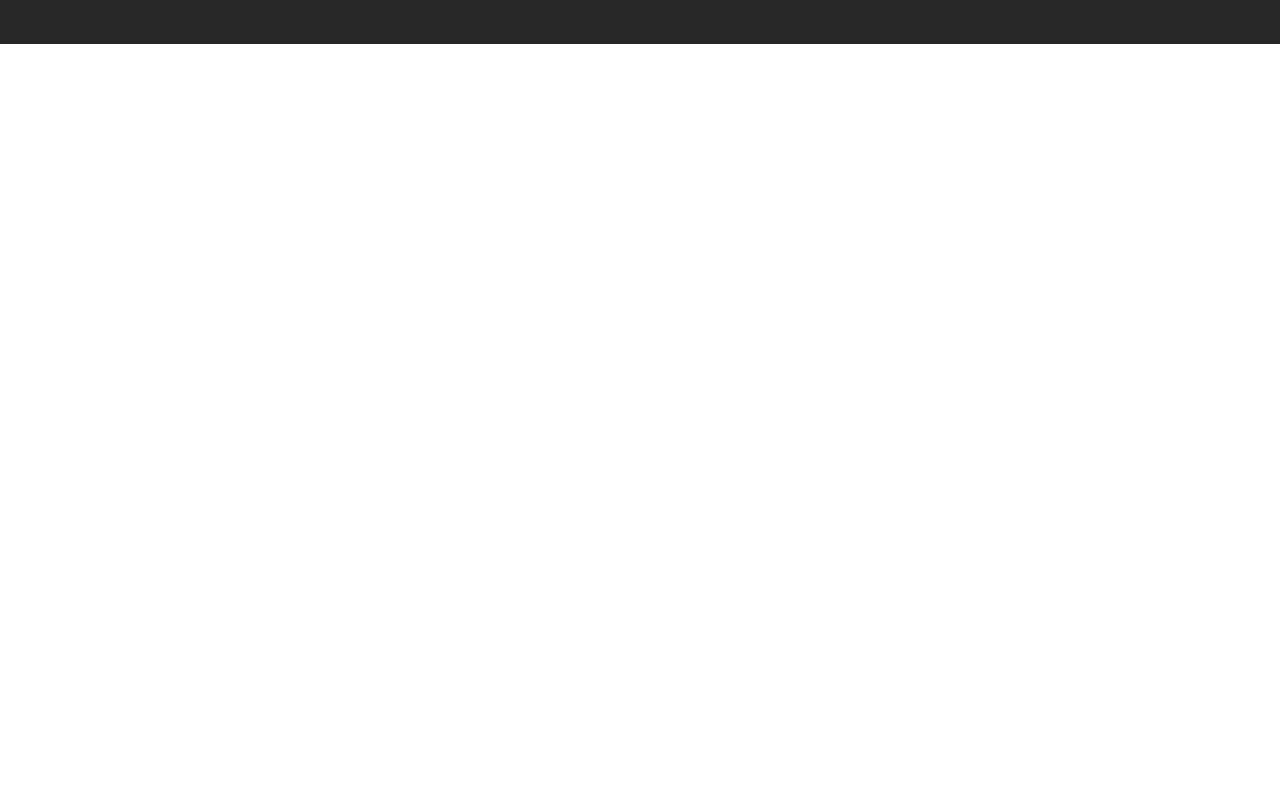
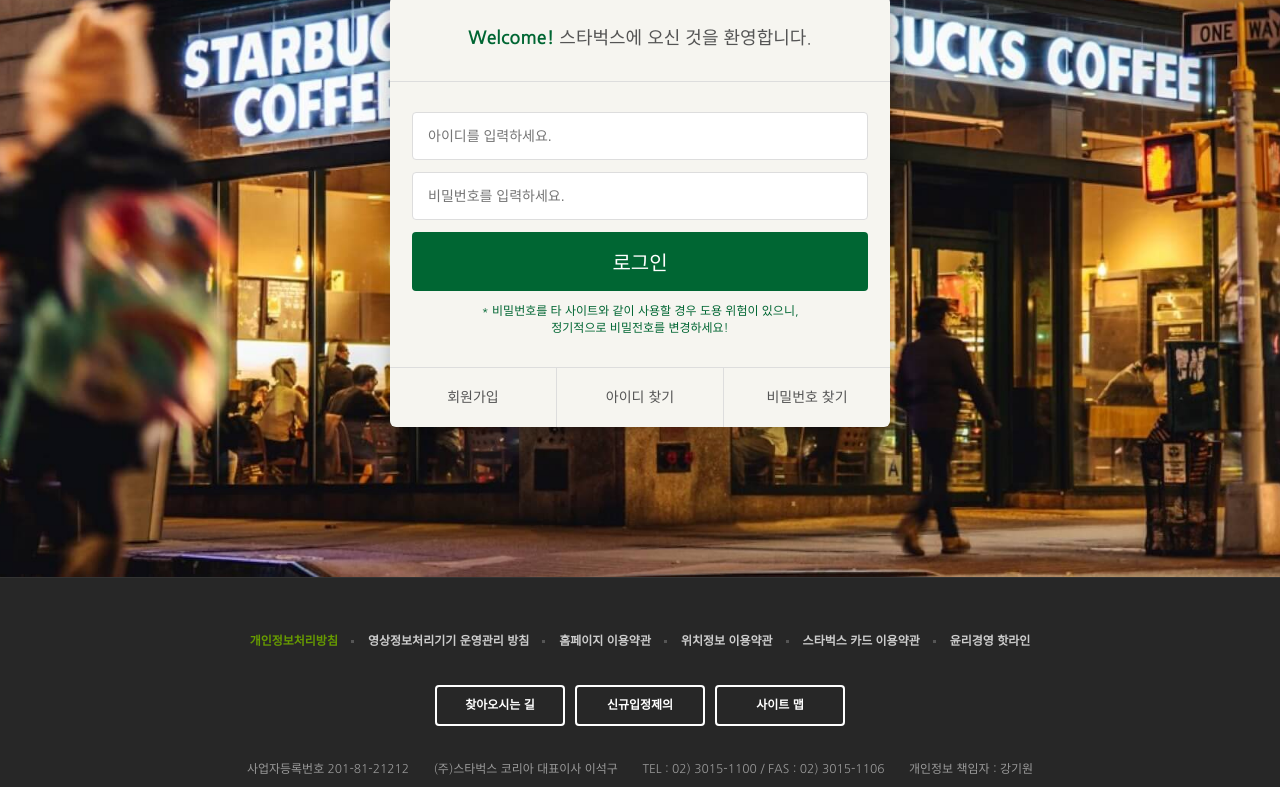
Before and after one commit to Jbinny/starbucks, a plain HTML site: page signin/index.html in a window 1280 px wide. Shown: the part 290-1077 px from the top of the page. Before the commit the page ends 800 px from the top, so only its background shows below. Drawn offline with nearby package versions, Linux system fonts and the light colour scheme.

Commit message:
로그인 페이지 완성

```diff
--- /dev/null
+++ b/css/signin.css
@@ -0,0 +1,78 @@
+.signin {
+  margin-top: 120px;
+  padding: 100px 0 150px;
+  background-image: url('../images/signin_bg.jpg');
+  background-repeat: no-repeat;
+  background-position: center;
+  background-attachment: fixed;
+  background-size: cover;
+}
+.signin h1 {
+  color: #fff;
+  font-size: 30px;
+  font-weight: 700;
+  text-align: center;
+  margin-bottom: 24px;
+}
+.signin__card {
+  width: 500px;
+  margin: 0 auto;
+  border-radius: 6px;
+  background-color: #f6f5f0;
+  box-shadow: 2px 2px 20px rgba(0, 0, 0, .3);
+  color: #555;
+}
+.signin__card h2 {
+  padding: 30px;
+  font-size: 18px;
+  text-align: center;
+  border-bottom: 1px solid #ddd;
+}
+.signin__card h2 strong {
+  font-weight: 700;
+  color: #006633;
+}
+.signin__card form {
+  padding: 30px 22px;
+}
+.signin__card form input {
+  width: 100%;
+  margin-bottom: 12px;
+  padding: 15px;
+  border: 1px solid #ddd;
+  border-radius: 4px;
+  outline: none;
+  box-sizing: border-box;
+  font-size: 14px;
+}
+.signin__card form [type="submit"] {
+  background-color: #006633;
+  border: none;
+  color: #fff;
+  font-size: 20px;
+  cursor: pointer;
+}
+.signin__card form p {
+  font-size: 12px;
+  color: #006633;
+  text-align: center;
+}
+.signin__card .actions {
+  display: flex;
+  border-top: 1px solid #ddd;
+}
+.signin__card .actions a {
+  flex-grow: 1;
+  flex-basis: 0;
+  text-align: center;
+  padding: 20px;
+  color: #555;
+  font-size: 14px;
+  border-right: 1px solid #ddd;
+}
+.signin__card .actions a:last-child {
+  border-right: none;
+}
+.signin__card .actions a:hover {
+  text-decoration: underline;
+}
--- a/js/common.js
+++ b/js/common.js
@@ -0,0 +1,19 @@
+const searchEl = document.querySelector('.search');
+const searchInputEl = searchEl.querySelector('input');
+
+searchEl.addEventListener('click', function () {
+  searchInputEl.focus();
+});
+
+searchInputEl.addEventListener('focus', function() {
+  searchEl.classList.add('focused');
+  searchInputEl.setAttribute('placeholder', '통합검색');
+});
+
+searchInputEl.addEventListener('blur', function() {
+  searchEl.classList.remove('focused');
+  searchInputEl.setAttribute('placeholder', '');
+});
+
+const thisYear = document.querySelector('.this-year');
+thisYear.textContent = new Date().getFullYear();
--- a/signin/index.html
+++ b/signin/index.html
@@ -27,6 +27,7 @@
   <link href="https://fonts.googleapis.com/css2?family=Nanum+Gothic:wght@400;700&display=swap" rel="stylesheet">
   <link rel="stylesheet" href="https://fonts.googleapis.com/icon?family=Material+Icons" />
   <link rel="stylesheet" href="../css/common.css" />
+  <link rel="stylesheet" href="../css/signin.css" />
 
   <script defer src="../js/common.js"></script>
 </head>
@@ -364,8 +365,26 @@
   </header>
 
   <section class="signin">
-
-
+    <h1>로그인</h1>
+    <div class="signin__card">
+      <h2>
+        <strong>Welcome!</strong> 스타벅스에 오신 것을 환영합니다.
+      </h2>
+      <form>
+        <input type="text" placeholder="아이디를 입력하세요." />
+        <input type="password" placeholder="비밀번호를 입력하세요." />
+        <input type="submit" value="로그인" />
+        <p>
+          * 비밀번호를 타 사이트와 같이 사용할 경우 도용 위험이 있으니, <br />
+          정기적으로 비밀전호를 변경하세요!
+        </p>
+      </form>
+      <div class="actions">
+        <a href="javascript:void(0)">회원가입</a>
+        <a href="javascript:void(0)">아이디 찾기</a>
+        <a href="javascript:void(0)">비밀번호 찾기</a>
+      </div>
+    </div>
   </section>
 
   <!-- FOOTER -->
```
Also changed, not shown: js/main.js (+0 -20 lines).
